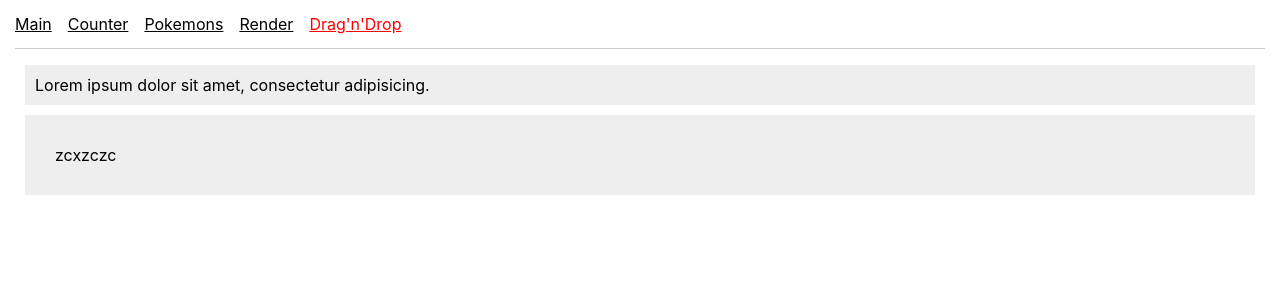
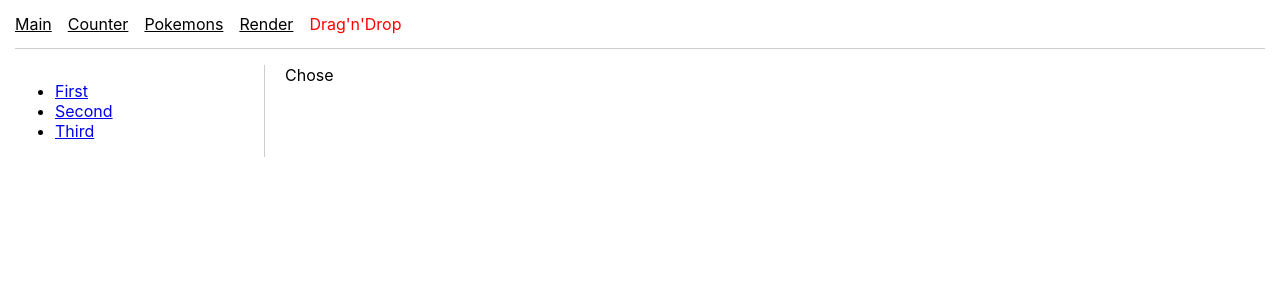
Before and after one commit to ZLVShadoW/rtk_base, a React (Create React App) app: page /drag-n-drop in a window 1280 px wide. Shown: the top 300 px of the page. Built offline with nearby package versions, Linux system fonts and the light colour scheme.

Commit message:
fix: routes, folders, dragNdrop with state

```diff
--- a/src/Components/App.tsx
+++ b/src/Components/App.tsx
@@ -10,6 +10,7 @@ import {Error} from '../Pages/Error';
 import {PATH} from '../Pages/constRoutes';
 import {Render} from '../Pages/Render';
 import {DragNDrop} from '../Pages/DragNDrop';
+import {First} from './DragNDropPractice/1_Steps';
 
 export const App = () => {
     return (
@@ -18,10 +19,15 @@ export const App = () => {
                 <Route index element={<Main/>}/>
                 <Route path={PATH.COUNTERS} element={<Counters/>}/>
                 <Route path={PATH.POKEMONS} element={<Pokemons/>}/>
-                <Route path={PATH.POKEMONS + '/:idp'} element={<Pokemon/>}/>
+                <Route path={PATH.POKEMONS + '/:pid'} element={<Pokemon/>}/>
                 <Route path={PATH.ERROR} element={<Error/>}/>
                 <Route path={PATH.RENDER} element={<Render/>}/>
-                <Route path={PATH.DRAG_N_DROP} element={<DragNDrop/>}/>
+                <Route path={PATH.DRAG_N_DROP} element={<DragNDrop/>} >
+                    <Route index element={<div>Chose</div>}/>
+                    <Route path={'first'} element={<First/>}/>
+                    <Route path={'second'} element={<div>1</div>}/>
+                    <Route path={'third'} element={<div>12</div>}/>
+                </Route>
                 <Route path={'*'} element={<Navigate to={'404'}/>}/>
             </Route>
         </Routes>
--- /dev/null
+++ b/src/Components/DragNDropPractice/1_Steps.tsx
@@ -0,0 +1,58 @@
+import React from 'react';
+
+export const First = () => {
+
+    let [dr, setDr] = React.useState<EventTarget & HTMLDivElement | null>(null)
+
+    // let dr: Element
+
+    const onDragStartHandler = (e: React.DragEvent<HTMLDivElement>) => {
+        // dr = e.currentTarget
+        setDr(e.currentTarget)
+    }
+
+    const onDragEndHandler = (e: React.DragEvent<HTMLDivElement>) => {
+        console.log('Drag End')
+    }
+
+    const onDragOverHandler = (e: React.DragEvent<HTMLDivElement>) => {
+        e.preventDefault()
+        e.currentTarget.style.background = '#ccc'
+    }
+
+    const onDropHandler = (e: React.DragEvent<HTMLDivElement>) => {
+        e.preventDefault()
+        e.currentTarget.appendChild(dr as Node)
+        e.currentTarget.style.background = '#eee'
+        // dr.setAttribute('draggable', 'false')
+    }
+    const onDragLeaveHandler = (e: React.DragEvent<HTMLDivElement>) => {
+        e.currentTarget.style.background = '#eee'
+    }
+
+    console.log('rendered')
+
+    return (
+        <>
+            <h2>First</h2>
+            <div style={{background: '#eee', padding: 10, margin: 10}}>
+                <div onDragStart={onDragStartHandler}
+                     onDragEnd={onDragEndHandler}
+                     draggable={true}
+                     style={{cursor: 'move'}}
+                >
+                    Lorem ipsum dolor sit amet, consectetur adipisicing.
+                </div>
+            </div>
+
+            <div style={{background: '#eee', padding: 30, margin: 10}}
+                 onDragOver={onDragOverHandler}
+                 onDrop={onDropHandler}
+
+                 onDragLeave={onDragLeaveHandler}
+            >
+                Lorem ipsum dolor sit amet.
+            </div>
+        </>
+    );
+};
--- a/src/Pages/DragNDrop.tsx
+++ b/src/Pages/DragNDrop.tsx
@@ -1,44 +1,25 @@
 import React from 'react';
+import {NavLink, Outlet} from 'react-router-dom';
 
 export const DragNDrop = () => {
-let dr: Element
-    const onDragStartHandler = (e: React.DragEvent<HTMLDivElement>) => {
-        dr = e.currentTarget
-    }
-
-    const onDragEndHandler = (e: React.DragEvent<HTMLDivElement>) => {
-        e.preventDefault()
-    }
-
-    const onDragOverHandler = (e: React.DragEvent<HTMLDivElement>) => {
-        e.preventDefault()
-        e.currentTarget.style.background = '#ccc'
-    }
-
-    const onDropHandler = (e: React.DragEvent<HTMLDivElement>) => {
-        e.preventDefault()
-        e.currentTarget.appendChild(dr)
-        e.currentTarget.style.background = '#eee'
-        dr.setAttribute('draggable', 'false')
-    }
 
     return (
-        <>
-            <div style={{background: '#eee', padding: 10, margin: 10}}>
-                <div onDragStart={onDragStartHandler}
-                     onDragEnd={onDragEndHandler}
-                     draggable={true}
-                >
-                    Lorem ipsum dolor sit amet, consectetur adipisicing.
-                </div>
+        <div style={{display: 'flex', gap: 20}}>
+            <div style={{
+                width: '250px',
+                borderRight: '1px solid #ccc',
+                paddingRight: 10
+            }}>
+                <ul>
+                    <li><NavLink to={'first'}>First</NavLink></li>
+                    <li><NavLink to={'second'}>Second</NavLink></li>
+                    <li><NavLink to={'third'}>Third</NavLink></li>
+                </ul>
             </div>
 
-            <div style={{background: '#eee', padding: 30, margin: 10}}
-                 onDragOver={onDragOverHandler}
-                 onDrop={onDropHandler}
-            >
-                zcxzczc
+            <div style={{flexGrow: 1}}>
+                <Outlet/>
             </div>
-        </>
+        </div>
     );
 };
--- a/src/Pages/Pokemon.tsx
+++ b/src/Pages/Pokemon.tsx
@@ -6,17 +6,17 @@ import {clearPokemon, getPokemon} from '../Bll/pokemonSlice';
 export const Pokemon = () => {
     const dispatch = useAppDispatch()
 
-    const {idp} = useParams()
+    const {pid} = useParams()
 
     const {id, name, sprites, weight} = useAppSelector(state => state.pokemon)
 
     React.useEffect(() => {
-        dispatch(getPokemon(idp!))
+        dispatch(getPokemon(pid!))
 
         return () => {
             dispatch(clearPokemon())
         }
-    }, [dispatch, idp])
+    }, [dispatch, pid])
 
     return (
         <div>
--- a/src/Pages/Render.tsx
+++ b/src/Pages/Render.tsx
@@ -1,6 +1,6 @@
 import React, {useState} from 'react';
-import {Rend1} from '../renderFunc/rend1';
-import {Rend2} from '../renderFunc/rend2';
+import {Rend1} from '../Components/renderComponents/rend1';
+import {Rend2} from '../Components/renderComponents/rend2';
 
 const Comp: {
     [key: string]: ({
--- a/src/index.css
+++ b/src/index.css
@@ -11,3 +11,12 @@ code {
   font-family: source-code-pro, Menlo, Monaco, Consolas, 'Courier New',
     monospace;
 }
+
+* {
+  box-sizing: border-box;
+}
+
+.active {
+  color: olive;
+  text-decoration: none;
+}
```
Also changed, not shown: src/Components/renderComponents/rend1.tsx (renamed from src/renderFunc/rend1.tsx), src/Components/renderComponents/rend2.tsx (renamed from src/renderFunc/rend2.tsx).
